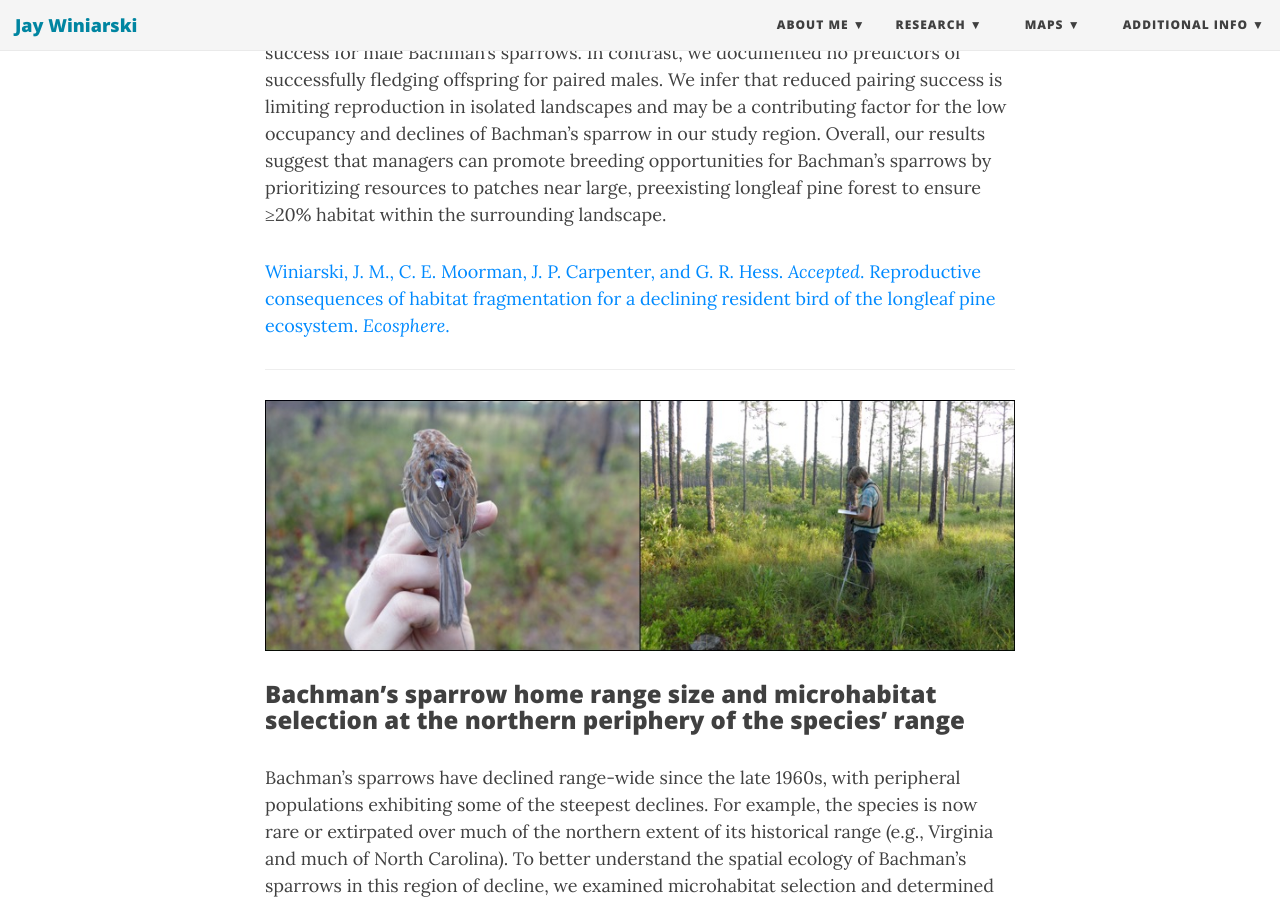
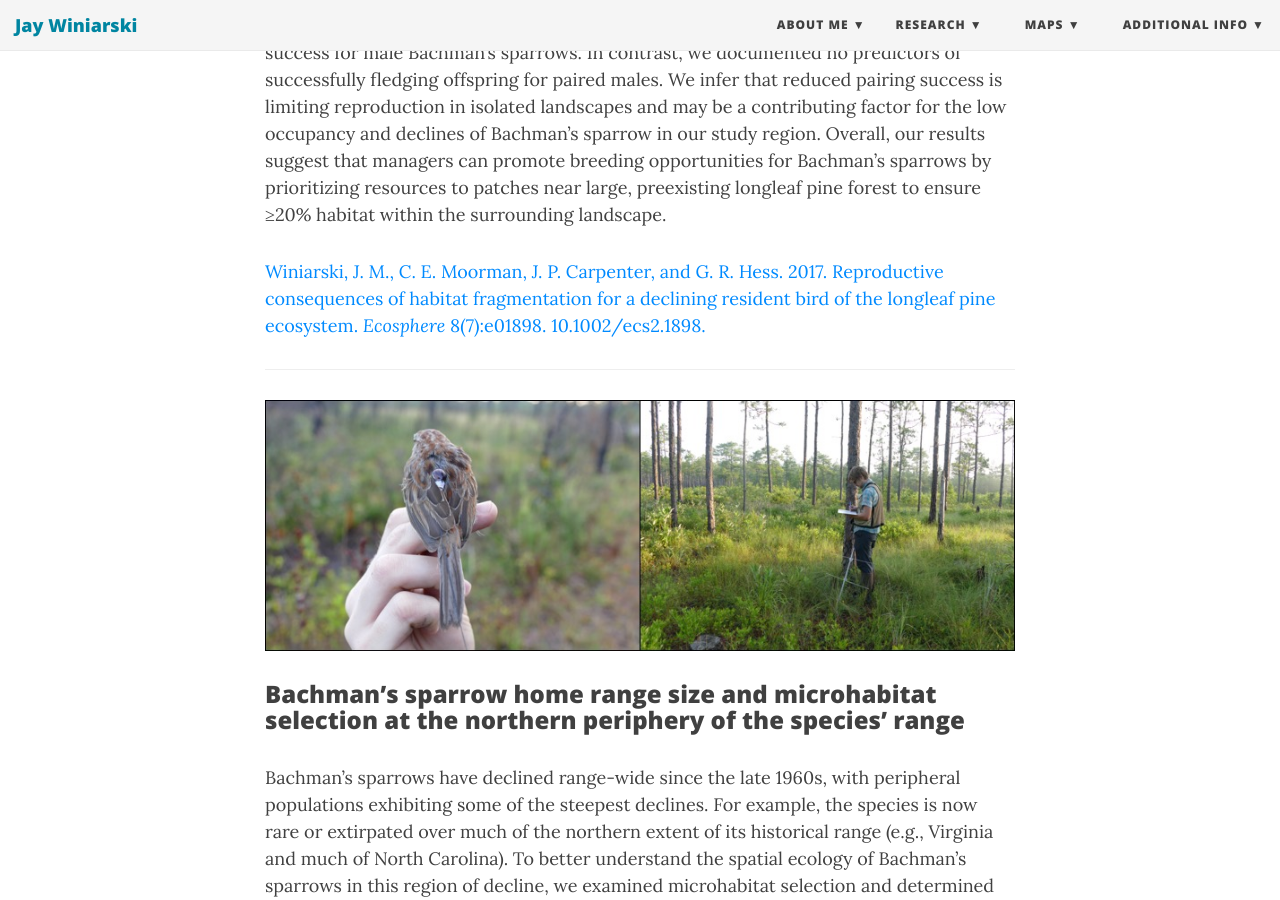
Before and after one commit to jaymwin/jaymwin.github.io, a Jekyll site: the page built from bacs_project.md, in a window 1280 px wide and 900 px high, scrolled down 2420 px. Built offline with Jekyll 4.4.1, drawn with Linux system fonts in a browser that asks for light colours; nearby versions of some CDN libraries.

Commit message:
Update bacs_project.md

```diff
--- a/bacs_project.md
+++ b/bacs_project.md
@@ -26,7 +26,7 @@ Check out the press release for the paper [here](https://americanornithologypubs
 
 Habitat loss and fragmentation are major threats to bird population persistence. Yet, our understanding of the demographic factors behind the adverse effects of fragmentation remains limited for many species, including the Bachman's sparrow. We quantified the effects of local- and landscape-scale factors on different components of reproductive success (i.e., pairing success and probability of fledging offspring) for 96 male sparrows at eight sites in southeastern North Carolina. Pairing success of monitored sparrows was 69%, and 77% of paired males fledged ≥1 offspring. Habitat amount in the surrounding landscape, rather than local habitat quality, was the most influential predictor of pairing success for male Bachman’s sparrows. In contrast, we documented no predictors of successfully fledging offspring for paired males. We infer that reduced pairing success is limiting reproduction in isolated landscapes and may be a contributing factor for the low occupancy and declines of Bachman’s sparrow in our study region. Overall, our results suggest that managers can promote breeding opportunities for Bachman’s sparrows by prioritizing resources to patches near large, preexisting longleaf pine forest to ensure ≥20% habitat within the surrounding landscape.
 
-[Winiarski, J. M., C. E. Moorman, J. P. Carpenter, and G. R. Hess. *Accepted*. Reproductive consequences of habitat fragmentation for a declining resident bird of the longleaf pine ecosystem. *Ecosphere*.](https://github.com/jaymwin/jaymwin.github.io/blob/master/pdfs/Winiarski_et_al_2017_Ecosphere.pdf)
+[Winiarski, J. M., C. E. Moorman, J. P. Carpenter, and G. R. Hess. 2017. Reproductive consequences of habitat fragmentation for a declining resident bird of the longleaf pine ecosystem. *Ecosphere* 8(7):e01898. 10.1002/ecs2.1898.](https://github.com/jaymwin/jaymwin.github.io/blob/master/pdfs/Winiarski_et_al_2017_Ecosphere.pdf)
 
 ----------------------------------------------------------------------------------------------------------------------------------
 
```
